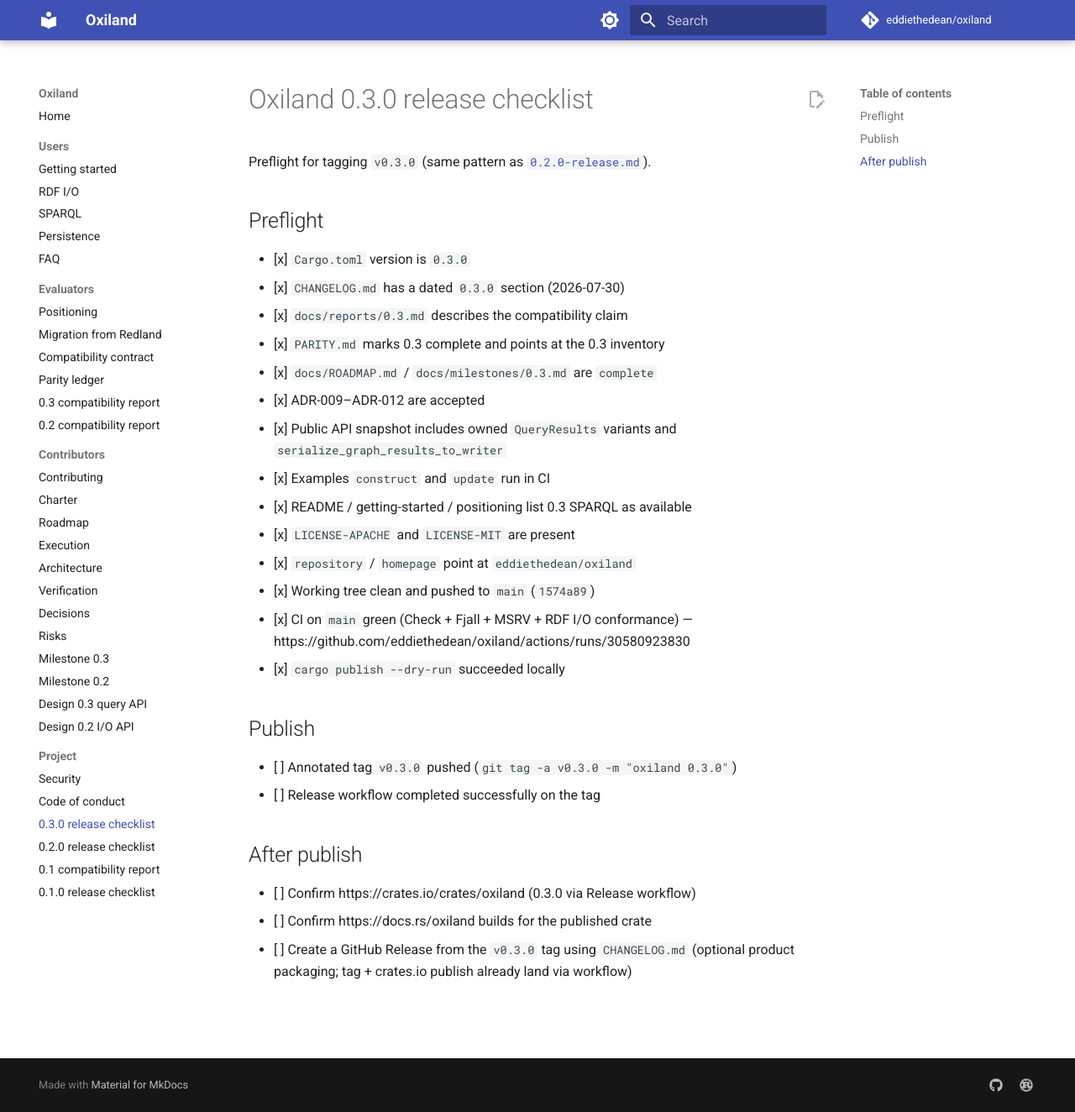
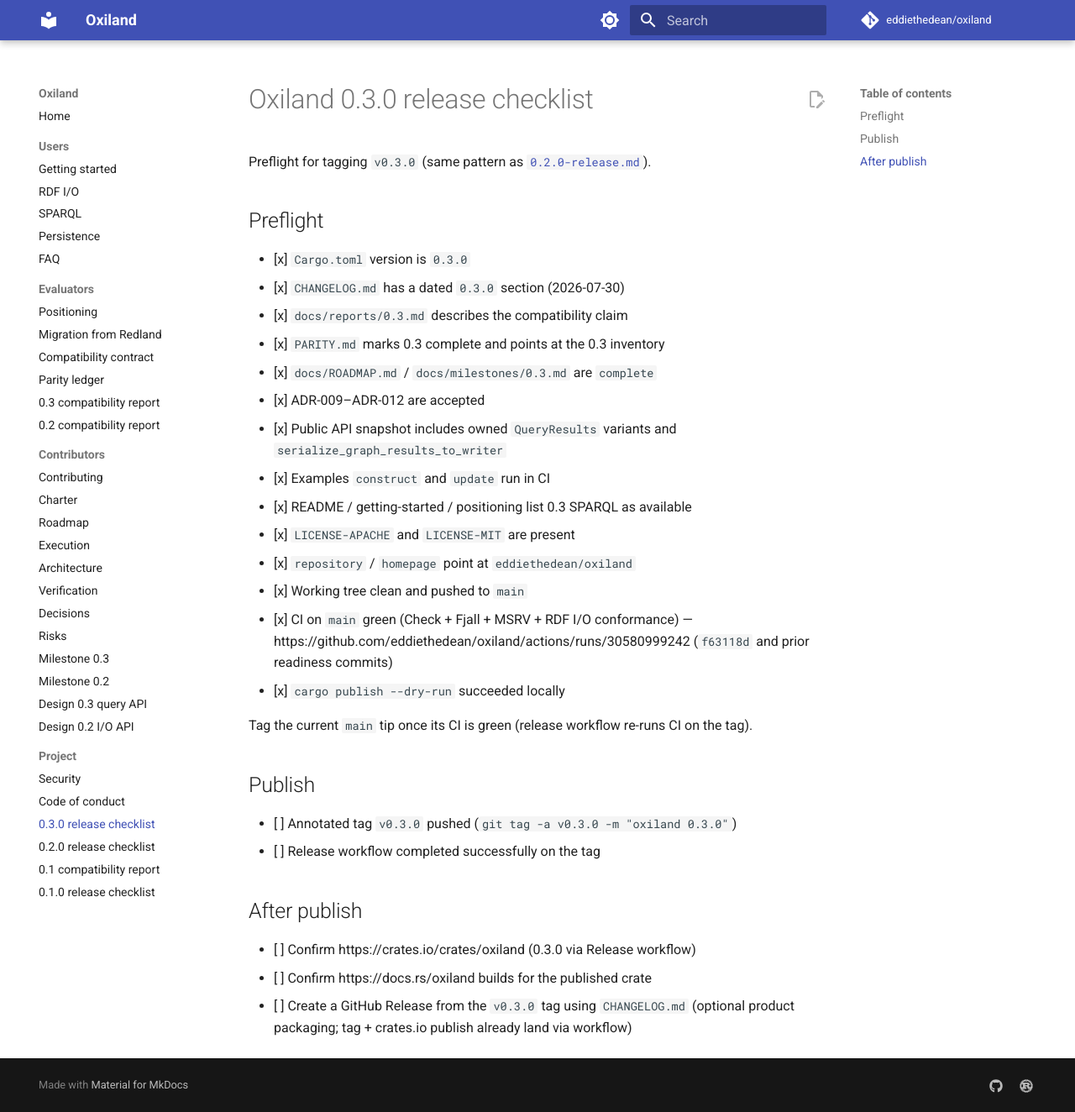
Before and after one commit to eddiethedean/oxiland, an MkDocs documentation site: the page built from docs/reports/0.3.0-release.md, in a window 1280 px wide and 1324 px high. Shown: the whole window at 84% size. Built offline with MkDocs 1.6.1 and Material for MkDocs 9.7.7, drawn with Linux system fonts in a browser that asks for light colours; comment, search, counter and statistics services are not loaded.

Commit message:
Mark 0.3.0 release preflight complete for tagging.

```diff
--- a/docs/reports/0.3.0-release.md
+++ b/docs/reports/0.3.0-release.md
@@ -17,10 +17,14 @@ Preflight for tagging `v0.3.0` (same pattern as
 - [x] README / getting-started / positioning list 0.3 SPARQL as available
 - [x] `LICENSE-APACHE` and `LICENSE-MIT` are present
 - [x] `repository` / `homepage` point at `eddiethedean/oxiland`
-- [x] Working tree clean and pushed to `main` (`1574a89`)
+- [x] Working tree clean and pushed to `main`
 - [x] CI on `main` green (Check + Fjall + MSRV + RDF I/O conformance) —
-  https://github.com/eddiethedean/oxiland/actions/runs/30580923830
+  https://github.com/eddiethedean/oxiland/actions/runs/30580999242
+  (`f63118d` and prior readiness commits)
 - [x] `cargo publish --dry-run` succeeded locally
+
+Tag the current `main` tip once its CI is green (release workflow re-runs CI on
+the tag).
 
 ## Publish
 
```
